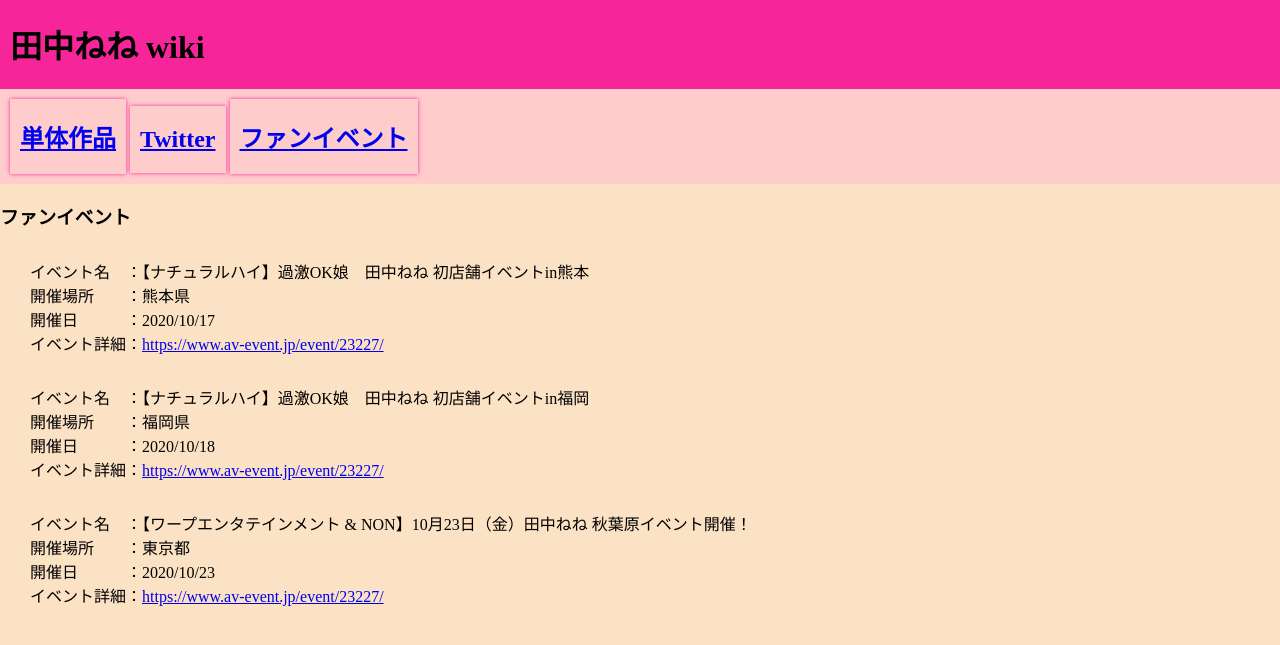
After one commit to yttcdfm/htdocs, a PHP site: page /blog/fan-evnet.html in a window 1280 px wide. The commit adds this page. Shown: the top 645 px of the page. Run offline with PHP 8.4, Linux system fonts and the light colour scheme; some libraries are stand-ins or nearby versions.

Commit message:
ファンイベントページ追加

```diff
--- /dev/null
+++ b/blog/fan-evnet.html
@@ -0,0 +1,53 @@
+<!DOCTYPE html>
+<html lang="ja">
+  <head>
+    <meta http-equiv="content-type" charset="utf-8">
+    <title>田中ねね wiki</title>
+    <link rel="stylesheet" href="style.css?ver=6.0.0">
+    <link href="https://use.fontawesome.com/releases/v5.6.1/css/all.css" rel="stylesheet">
+<!-- Global site tag (gtag.js) - Google Analytics -->
+<script async src="https://www.googletagmanager.com/gtag/js?id=UA-177311379-2">
+</script>
+<script>
+  window.dataLayer = window.dataLayer || [];
+  function gtag(){dataLayer.push(arguments);}
+  gtag('js', new Date());
+
+  gtag('config', 'UA-177311379-2');
+</script>
+<script>
+  window.dataLayer = window.dataLayer || [];
+  function gtag(){dataLayer.push(arguments);}
+  gtag('js', new Date());
+
+  gtag('config', 'UA-177311379-2');
+</script>
+  </head>
+  <body>
+    <h1>田中ねね wiki</h1>
+    <ul class="contents">
+      <li><a href="./index.html"><h2>単体作品</h2></a></li>
+      <li><a href="https://twitter.com/tanaka_nene0920" target="_blank"><h2>Twitter</h2></a></li>
+      <li><a href="fan-evnet.html"><h2>ファンイベント</h2></a></li>
+    </ul>
+    <h3>ファンイベント</h3>
+    <div class="event_content">
+      イベント名　：【ナチュラルハイ】過激OK娘　田中ねね 初店舗イベントin熊本<br>
+      開催場所　　：熊本県<br>
+      開催日　　　：2020/10/17<br>
+      イベント詳細：<a href="https://www.av-event.jp/event/23227/">https://www.av-event.jp/event/23227/</a>
+    </div>
+    <div class="event_content">
+      イベント名　：【ナチュラルハイ】過激OK娘　田中ねね 初店舗イベントin福岡<br>
+      開催場所　　：福岡県<br>
+      開催日　　　：2020/10/18<br>
+      イベント詳細：<a href="https://www.av-event.jp/event/23213/">https://www.av-event.jp/event/23227/</a>
+    </div>
+    <div class="event_content">
+      イベント名　：【ワープエンタテインメント & NON】10月23日（金）田中ねね 秋葉原イベント開催！<br>
+      開催場所　　：東京都<br>
+      開催日　　　：2020/10/23<br>
+      イベント詳細：<a href="https://www.av-event.jp/event/23213/">https://www.av-event.jp/event/23227/</a>
+    </div>
+  </body>
+</html>
--- a/blog/index.html
+++ b/blog/index.html
@@ -3,7 +3,7 @@
   <head>
     <meta http-equiv="content-type" charset="utf-8">
     <title>田中ねね wiki</title>
-    <link rel="stylesheet" href="style.css?ver=6.0.0">
+    <link rel="stylesheet" href="style.css?ver=6.0.1">
     <link href="https://use.fontawesome.com/releases/v5.6.1/css/all.css" rel="stylesheet">
 <!-- Global site tag (gtag.js) - Google Analytics -->
 <script async src="https://www.googletagmanager.com/gtag/js?id=UA-177311379-2">
--- a/blog/index.php
+++ b/blog/index.php
@@ -20,6 +20,7 @@ require_once('../src/common.php');
 //
 //$picture_json_array = getPicture($result);
 //$category_json_array = getCategory($result2);
+require_once('index.html');
 ?>
 
 <script type="text/javascript">
```
